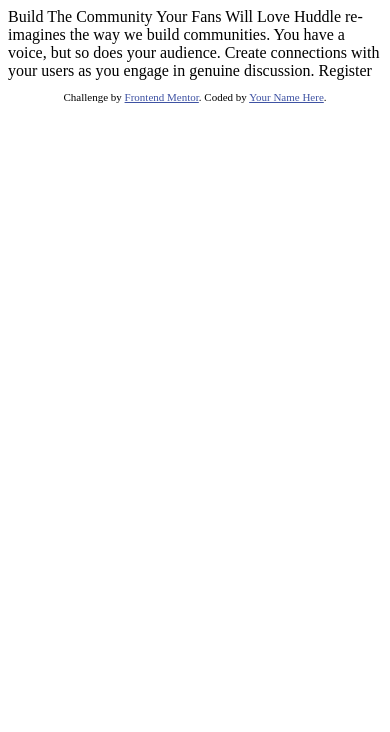
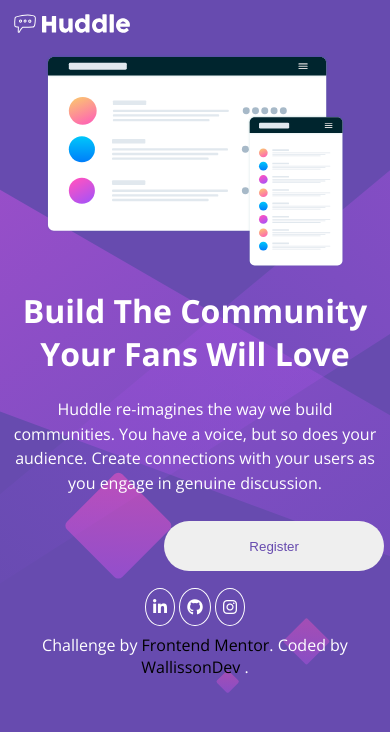
Before and after one commit to WallissonDev/frontend-mentor-huddle-landing-page, a plain HTML site: page index.html in a window 390 px wide. Drawn offline with nearby package versions, Linux system fonts and the light colour scheme.

Commit message:
versão mobile implementada

```diff
--- a/index.html
+++ b/index.html
@@ -3,31 +3,35 @@
 <head>
   <meta charset="UTF-8">
   <meta name="viewport" content="width=device-width, initial-scale=1.0"> <!-- displays site properly based on user's device -->
-
   <link rel="icon" type="image/png" sizes="32x32" href="./images/favicon-32x32.png">
-
   <title>Frontend Mentor | Huddle landing page with single introductory section</title>
-
-  <!-- Feel free to remove these styles or customise in your own stylesheet 👍 -->
-  <style>
-    .attribution { font-size: 11px; text-align: center; }
-    .attribution a { color: hsl(228, 45%, 44%); }
-  </style>
+  <link rel="stylesheet" href="style.css">
+  <script src="https://kit.fontawesome.com/b97051fb43.js" crossorigin="anonymous"></script>
 </head>
 <body>
-
-  Build The Community Your Fans Will Love
-
-  Huddle re-imagines the way we build communities. You have a voice, but so does your audience.
-  Create connections with your users as you engage in genuine discussion.
-
-  Register
-
+  <main id="fatherContainer">
+    <img src="images/logo.svg" alt="Logo-Huddle" width="125px">
+    <img src="images/illustration-mockups.svg" alt="Mockups-Ilustration" width="300px" id="ilustrationImage">
+    <h1>Build The Community Your Fans Will Love</h1>
+    <article id="textArticle">
+      Huddle re-imagines the way we build communities. You have a voice, but so does your audience.
+      Create connections with your users as you engage in genuine discussion.
+    </article>
+    <div id="buttonContainer">
+      <input type="button" value="Register" id="register-button"></input>
+    </div>
+  </main>
   <footer>
+    <div class="footerDivLinks">
+      <a href="#" id="linkedin"><i class="fa-brands fa-linkedin-in"></i></a>
+      <a href="" id="github"><i class="fa-brands fa-github"></i></i></a>
+      <a href="" id="instagram"><i class="fa-brands fa-instagram"></i></a>
+    </div>
     <p class="attribution">
       Challenge by <a href="https://www.frontendmentor.io?ref=challenge" target="_blank">Frontend Mentor</a>.
-      Coded by <a href="#">Your Name Here</a>.
+      Coded by <a href="https://github.com/WallissonDev">WallissonDev</a> .
     </p>
   </footer>
+
 </body>
 </html>
--- /dev/null
+++ b/style.css
@@ -0,0 +1,73 @@
+@import url('https://fonts.googleapis.com/css2?family=Open+Sans:ital,wght@0,300..800;1,300..800&display=swap');
+
+
+
+body{
+    color: white;
+    font-family: "Open Sans", sans-serif;
+
+    background-image: url(/images/bg-mobile.svg);
+    background-repeat: no-repeat;
+    background-size: cover;
+    background-color: hsl(257, 40%, 49%);
+}
+
+main#fatherContainer{
+    display: flex;
+    flex-direction: column;
+
+}
+
+img#ilustrationImage{
+    padding-top: 15px;
+    align-self: center;
+}
+
+article#textArticle{
+    line-height: 1.55em;
+}
+
+div#buttonContainer{
+    display: flex;
+    padding: 25px;
+    margin: auto;
+}
+input#register-button{
+    color: hsl(257, 40%, 49%);
+    border: none;
+    flex: 0 0 220px;
+    height: 50px;
+    border-radius: 70px;
+    align-self: center;
+}
+
+h1, article{
+    text-align: center;
+}
+
+.attribution{
+    text-align: center;
+}
+
+.attribution > a{
+    text-decoration: none;
+    color: black;
+}
+
+.attribution > a:hover{
+    color: pink;
+}
+
+.footerDivLinks{
+    text-align: center;
+}
+
+.footerDivLinks > a{
+    border: 1px solid white;
+    padding: 7px;
+    border-radius: 100%;
+}
+
+.fa-brands{
+    color: white;
+}
```
